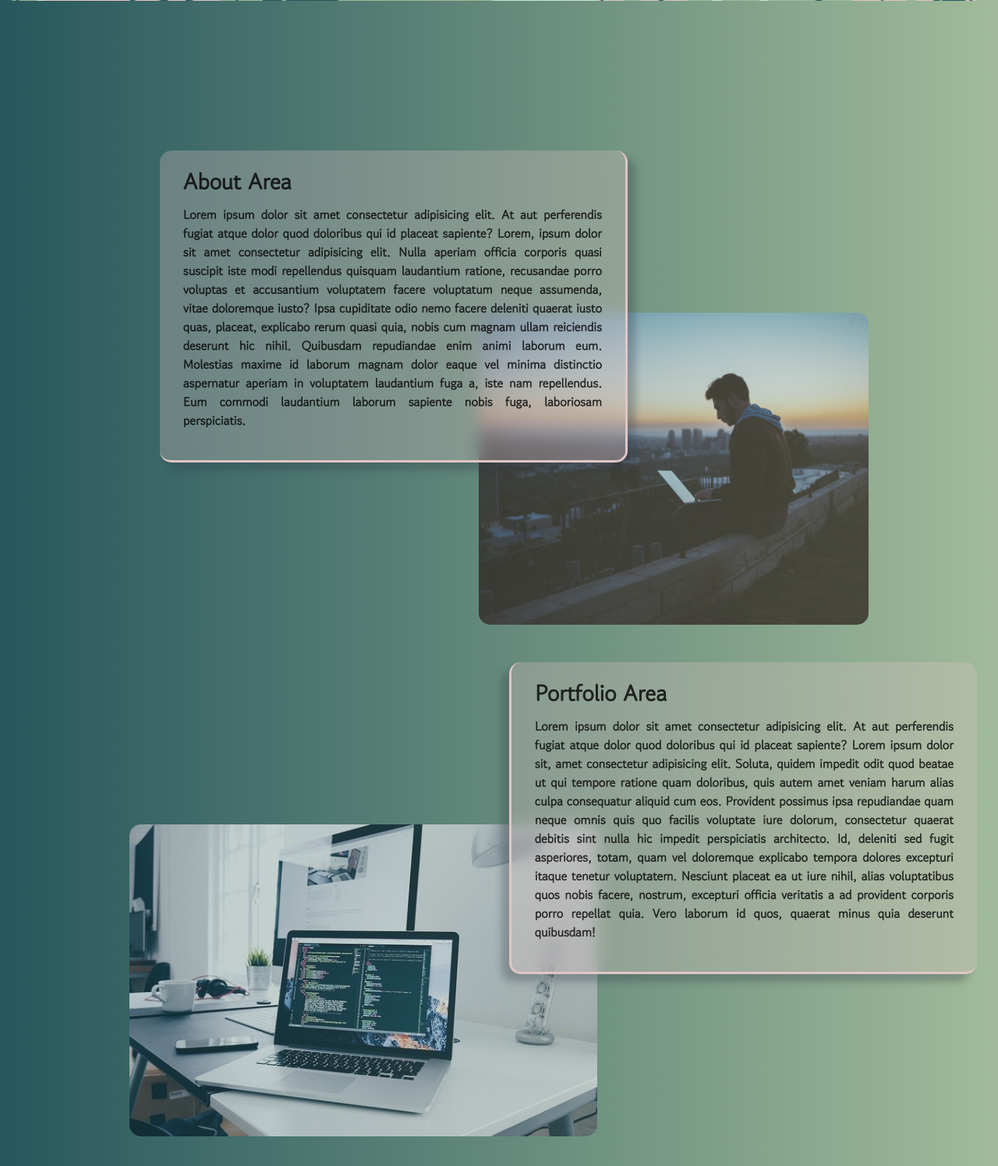
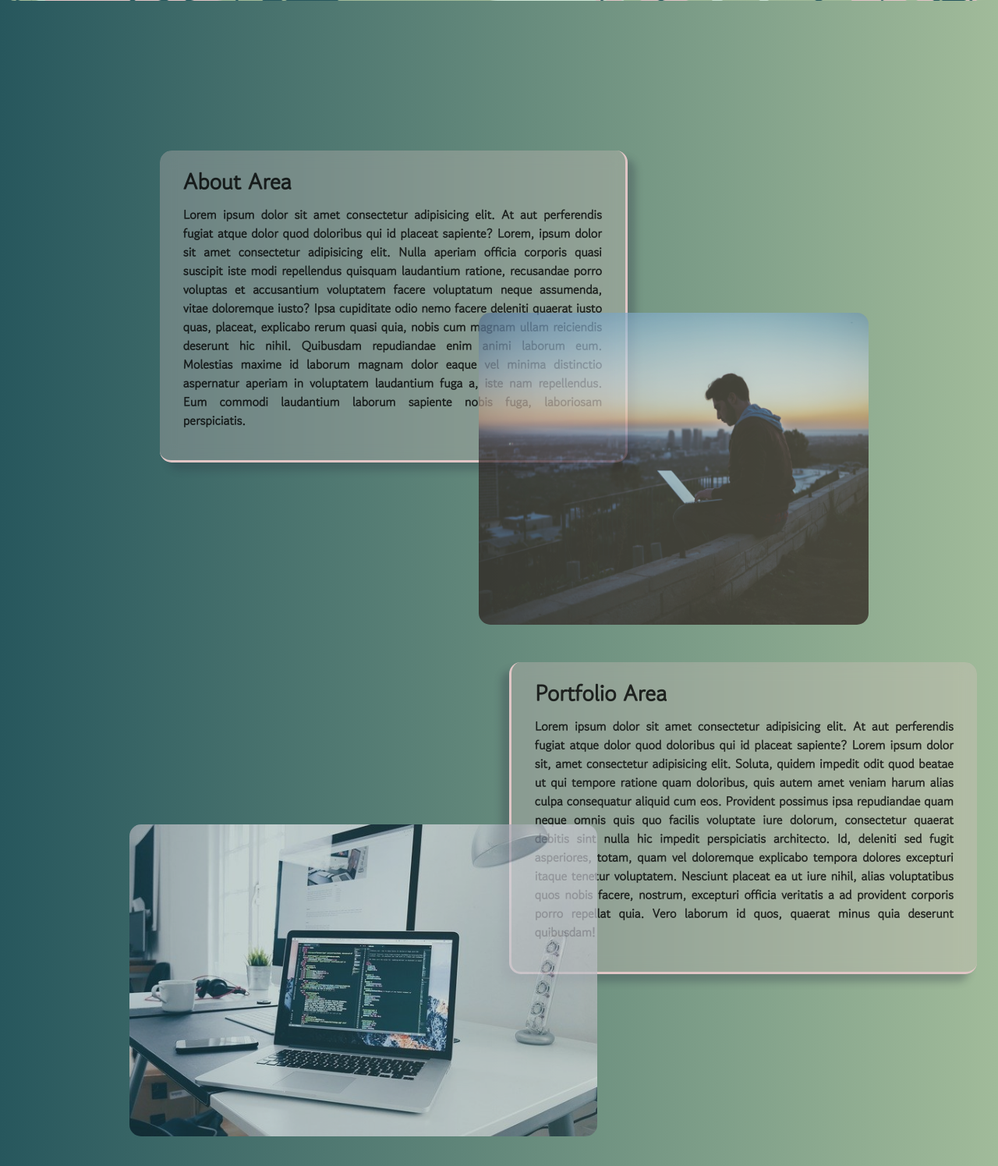
Before and after one commit to DombaldSteeve/dombaldsteeve.github.io, a PHP site: page / in a window 1280 px wide. Shown: the part 799-2294 px from the top of the page at 78% size. Run offline with PHP 8.4, Linux system fonts and the light colour scheme; some libraries are stand-ins or nearby versions; some web fonts are replaced.

Commit message:
add app° for Block in JS

```diff
--- a/index.html
+++ b/index.html
@@ -46,12 +46,14 @@
     <div class="reveal">
 
         <a name="aboutlink" class="encre"></a>
+        <div class="block">
             <div class="about-area" id="about">
                 <div class="text-part">
                     <h2 class="reveal-1">About Area</h2>
                     <p class="reveal-2">Lorem ipsum dolor sit amet consectetur adipisicing elit. At aut perferendis fugiat atque dolor quod doloribus qui id placeat sapiente?
                     Lorem, ipsum dolor sit amet consectetur adipisicing elit. Nulla aperiam officia corporis quasi suscipit iste modi repellendus quisquam laudantium ratione, recusandae porro voluptas et accusantium voluptatem facere voluptatum neque assumenda, vitae doloremque iusto? Ipsa cupiditate odio nemo facere deleniti quaerat iusto quas, placeat, explicabo rerum quasi quia, nobis cum magnam ullam reiciendis deserunt hic nihil. Quibusdam repudiandae enim animi laborum eum. Molestias maxime id laborum magnam dolor eaque vel minima distinctio aspernatur aperiam in voluptatem laudantium fuga a, iste nam repellendus. Eum commodi laudantium laborum sapiente nobis fuga, laboriosam perspiciatis.
                     </p>
+                </div>
             </div>
         </div>
 
@@ -64,12 +66,14 @@
     <div class="reveal">
 
         <a name="projectlink" class="encre"></a>
+        <div class="block">
             <div class="port-area" class="reveal" id="port">
                 <div class="text-part">
                     <h2 class="reveal-1">Portfolio Area</h2>
                     <p class="reveal-2">Lorem ipsum dolor sit amet consectetur adipisicing elit. At aut perferendis fugiat atque dolor quod doloribus qui id placeat sapiente?
                     Lorem ipsum dolor sit, amet consectetur adipisicing elit. Soluta, quidem impedit odit quod beatae ut qui tempore ratione quam doloribus, quis autem amet veniam harum alias culpa consequatur aliquid cum eos. Provident possimus ipsa repudiandae quam neque omnis quis quo facilis voluptate iure dolorum, consectetur quaerat debitis sint nulla hic impedit perspiciatis architecto. Id, deleniti sed fugit asperiores, totam, quam vel doloremque explicabo tempora dolores excepturi itaque tenetur voluptatem. Nesciunt placeat ea ut iure nihil, alias voluptatibus quos nobis facere, nostrum, excepturi officia veritatis a ad provident corporis porro repellat quia. Vero laborum id quos, quaerat minus quia deserunt quibusdam!
                     </p>
+                </div>
             </div>
         </div>
 
@@ -80,20 +84,21 @@
     </div>
 
 
+    <div class="block">
         <div class="reveal-contact">
 
             <a name="contactlink" class="encre"></a>
+
                 <div class="contact-area" class="reveal" id="contact">
-
                     <div class="text-part">
                         <h2 class="reveal-1">Contact</h2>
                         <p class="reveal-2"><i class="far fa-envelope"></i></i> steeve.dombald.pro@outlook.com</p>
                         <p class="reveal-2"><i class="fab fa-github-square"></i> DOMBALD Steeve</p>
                         <p class="reveal-2"><i class="fab fa-linkedin-in"></i> DOMBALD Steeve</p>
                     </div>
+                </div>
 
         </div>
-
     </div>
 
 
--- a/mainIndex.js
+++ b/mainIndex.js
@@ -6,7 +6,7 @@
     $(function () {
         $(window).scroll(function () {
 
-            if ($(this).scrollTop() > 140){
+            if ($(this).scrollTop() > 10){
                 $('.navbar').fadeIn();
             } else {
                 $('.navbar').fadeOut();
@@ -15,8 +15,8 @@
     });
 });
 
-
-const ratio = .6
+/********************************************* */
+const ratio = .7
 const options = {
     root: null,
     rootMargin: '0px',
@@ -27,6 +27,8 @@
     entries.forEach(function (entry) {
         if (entry.intersectionRatio > ratio) {
             entry.target.classList.add('reveal-visible')
+            entry.target.classList.add('block-visible')
+            entry.target.classList.add('img-visible')
             observer.unobserve(entry.target)
         }
     })
@@ -36,7 +38,12 @@
 document.querySelectorAll('[class*="reveal-"]').forEach(function (r) {
     observer.observe(r)
 })
-
+document.querySelectorAll('[class*="block"]').forEach(function (b) {
+    observer.observe(b)
+})
+document.querySelectorAll('img').forEach(function (i) {
+    observer.observe(i)
+})
 
 
 
@@ -68,3 +75,23 @@
     clearInterval(timer);
     timer = null;
 }
+
+
+/*
+let observer = new IntersectionObserver(function (observables)  {
+    observables.forEach(function (observable) {
+        if (observable.intersectionRatio > 0.5) {
+            observable.target.classList.remove('not-visible')
+            console.log('Item visible')
+        }
+    })
+}, {
+    threshold: [0.5]
+})
+
+let items = document.querySelectorAll('.block', img)
+items.forEach(function (item) {
+    item.classList.add('not-visible')
+    observer.observe(item)
+})
+*/
--- a/mainstyle.css
+++ b/mainstyle.css
@@ -169,15 +169,39 @@
 .reveal-visible {
     opacity: 1;
     transform: translateY(0);
-    transition: 0.7s cubic-bezier(.7, 0, 0, 1);
+    transition: 1s cubic-bezier(.7, 0, 0, 1);
+}
+
+[class*="block"] {
+    opacity: 0;
+    transform: translateX(-120px);
+}
+
+.block-visible {
+    opacity: 1;
+    transform: translateX(0);
+    transition: 1s cubic-bezier(.7, 0, 0, 1);
+    z-index: 2;
+}
+
+img {
+    opacity: 0;
+    transform: translateY(-90px);
+}
+
+.img-visible {
+    opacity: 1;
+    transform: translateY(0);
+    transition: 1s cubic-bezier(.7, 0, 0, 1);
+    z-index: 1;
 }
 
 .reveal-1 {
-    transition-delay: .3s;
+    transition-delay: .9s;
 }
 
 .reveal-2 {
-    transition-delay: .4s;
+    transition-delay: 1.2s;
 }
 
 .aboutpic img{
@@ -253,6 +277,7 @@
 .navbar {
     box-shadow: 10px 10px 10px rgba(45,55,68,0.30);
 }
+
 
 
 /*
```
Lines whose indentation alone changed are shown as unchanged.
